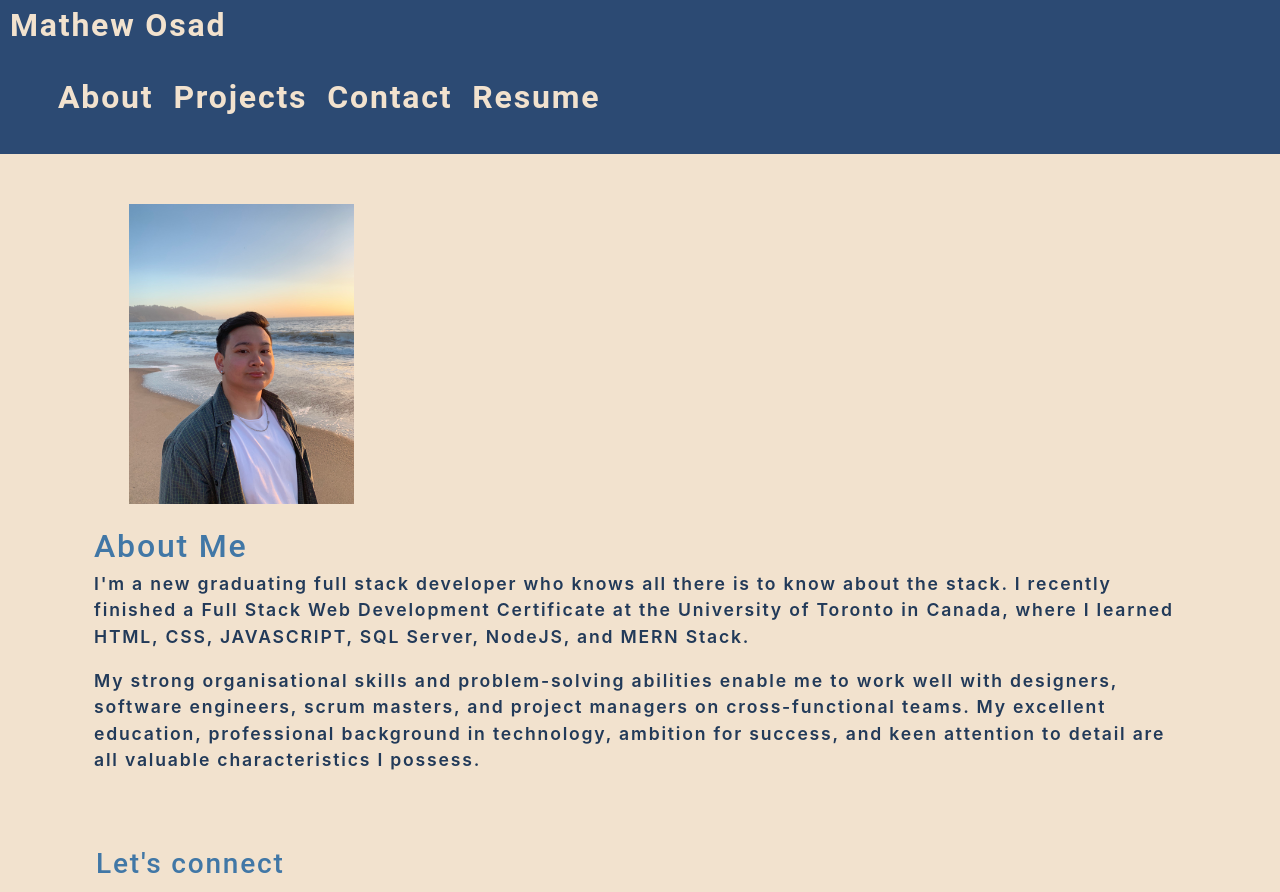
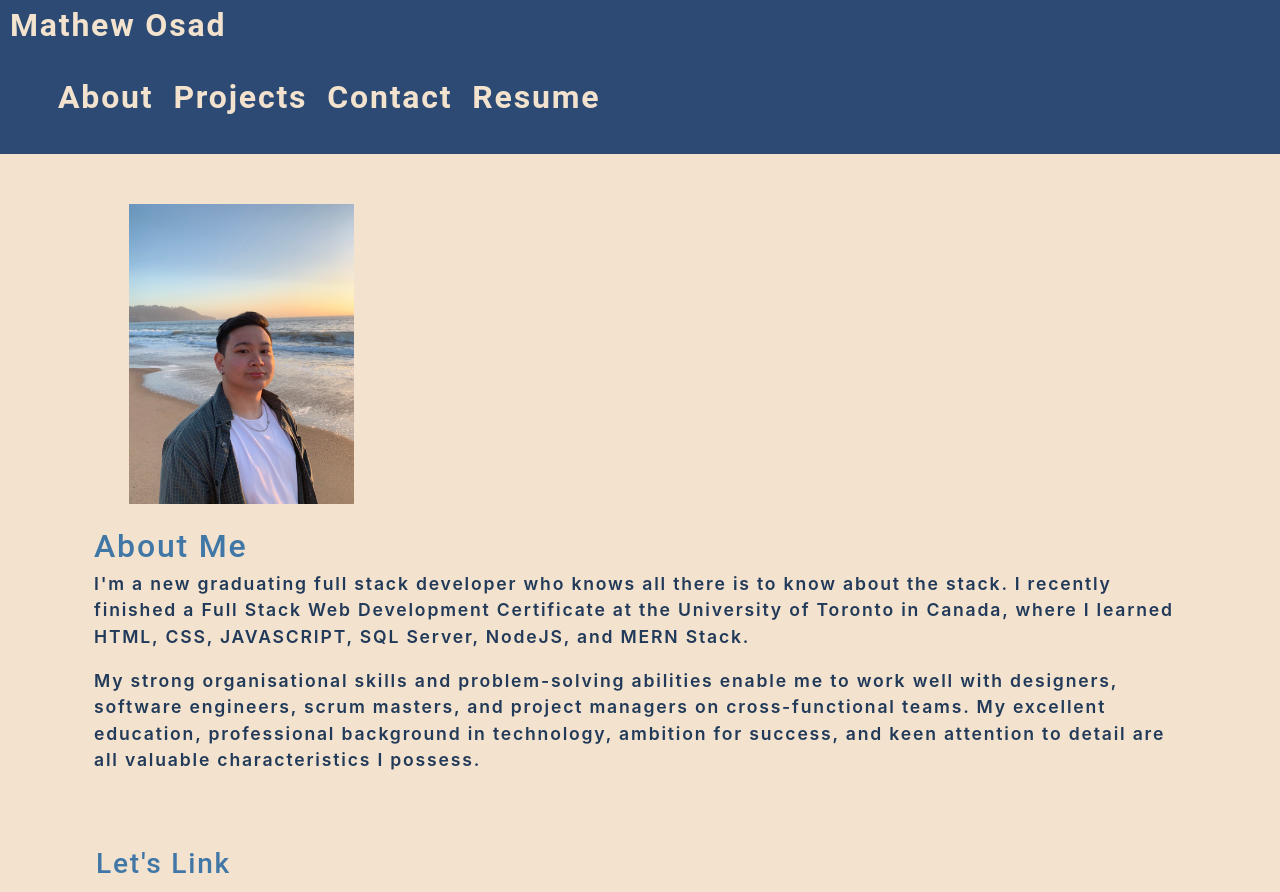
Before and after one commit to mathewosad/React-portfolio, a React (Create React App) app in the folder portfolio/: page / in a window 1280 px wide. Shown: the top 892 px of the page. Built offline with nearby package versions, Linux system fonts and the light colour scheme.

Commit message:
footer.js

```diff
--- a/portfolio/src/components/Footer/index.js
+++ b/portfolio/src/components/Footer/index.js
@@ -8,9 +8,9 @@ function Footer() {
     return (
         <footer className="container">
             <div>
-                <h3>Let's connect</h3>
-                <a href="https://github.com/d-belleza" target="blank"><img alt="github icon" src={Github}></img></a>
-                <a href="https://linkedin.com/in/david-belleza" target="blank"><img alt="linkedin icon" src={LinkedIn}></img></a>
+                <h3>Let's Link</h3>
+                <a href="https://github.com/mathewosad" target="blank"><img alt="github icon" src={Github}></img></a>
+                <a href="https://www.linkedin.com/in/mathew-osadolor-848b33177/" target="blank"><img alt="linkedin icon" src={LinkedIn}></img></a>
             </div>
         </footer>
     );
```
